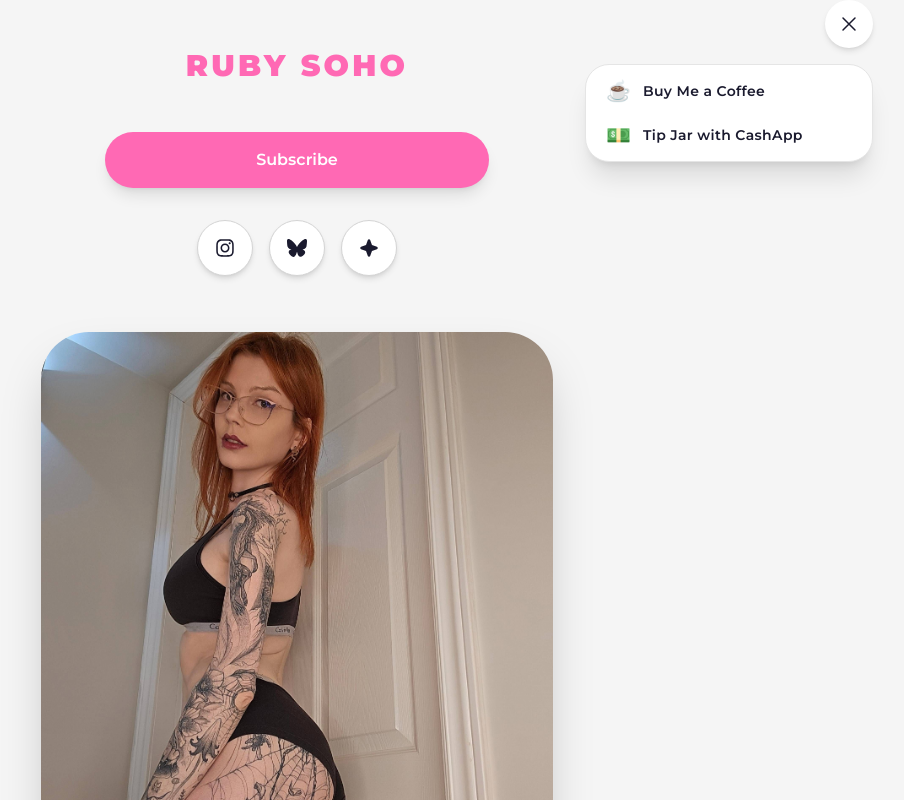
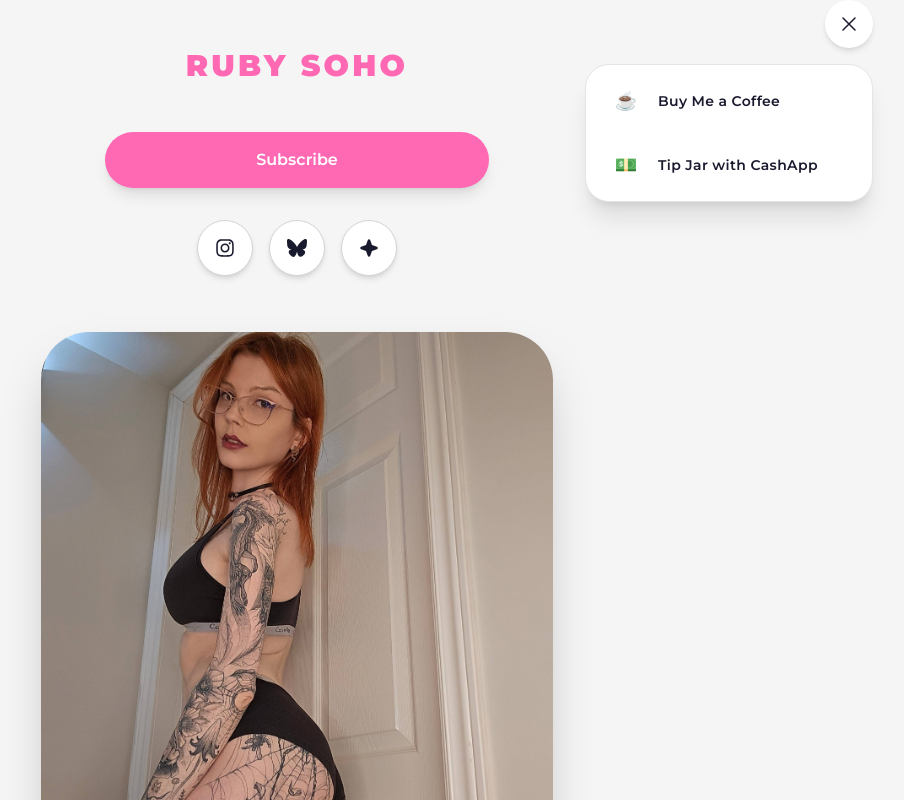
Before and after one commit to 0xTes/ruby-soho, a React (Vite) app: page / in a window 1280 px wide. Both pictures are taken after a click on the button "Open support menu". Shown: the top 800 px of the page, without its empty margins (343-1247 px from the left). Built offline with nearby package versions, Linux system fonts and the light colour scheme.

Commit message:
feat(hero): animate support menu interactions

```diff
--- a/src/components/ui/SupportMenu.jsx
+++ b/src/components/ui/SupportMenu.jsx
@@ -1,11 +1,12 @@
-import { useCallback, useEffect, useRef, useState } from 'react';
+import { useCallback, useEffect, useRef, useState } from "react";
+
 import { AnimatePresence, motion } from "motion/react";
 
-import { brand } from '../../config/brand';
+import { brand } from "../../config/brand";
 
-import Card from './Card';
-import MenuButton from './MenuButton';
-import SupportMenuItem from './SupportMenuItem';
+import Card from "./Card";
+import MenuButton from "./MenuButton";
+import SupportMenuItem from "./SupportMenuItem";
 
 /**
  * Floating support menu.
@@ -55,7 +56,7 @@ function SupportMenu() {
 
   useEffect(() => {
     function handleKeyDown(event) {
-      if (event.key === 'Escape') {
+      if (event.key === "Escape") {
         closeMenu();
       }
     }
@@ -69,17 +70,20 @@ function SupportMenu() {
       }
     }
 
-    document.addEventListener('keydown', handleKeyDown);
-    document.addEventListener('mousedown', handleClickOutside);
+    document.addEventListener("keydown", handleKeyDown);
+    document.addEventListener("mousedown", handleClickOutside);
 
     return () => {
-      document.removeEventListener('keydown', handleKeyDown);
-      document.removeEventListener('mousedown', handleClickOutside);
+      document.removeEventListener("keydown", handleKeyDown);
+      document.removeEventListener("mousedown", handleClickOutside);
     };
   }, [closeMenu]);
 
   return (
-    <div ref={containerRef} className="relative">
+    <div
+      ref={containerRef}
+      className="relative"
+    >
       <MenuButton
         ref={buttonRef}
         isOpen={isOpen}
@@ -108,7 +112,7 @@ function SupportMenu() {
               duration: 0.2,
               ease: "easeOut",
             }}
-           className="absolute right-0 mt-4"
+            className="absolute right-0 mt-4 origin-top-right"
           >
             <Card
               role="menu"
--- a/src/components/ui/SupportMenuItem.jsx
+++ b/src/components/ui/SupportMenuItem.jsx
@@ -1,52 +1,105 @@
+import { forwardRef } from "react";
+
 import { cn } from "../../lib/cn";
 
 /**
  * Renders a single support action inside the SupportMenu.
+ *
+ * Responsibilities:
+ * - renders one support link
+ * - presents an icon and label
+ * - exposes the underlying anchor element
  */
-function SupportMenuItem({
-  icon,
-  label,
-  href,
-  className = "",
-}) {
+const SupportMenuItem = forwardRef(function SupportMenuItem(
+  {
+    icon,
+    label,
+    href,
+    className = "",
+    ...props
+  },
+  ref,
+) {
   return (
     <a
+      ref={ref}
       href={href}
       target="_blank"
       rel="noopener noreferrer"
       className={cn(
-        "flex w-full items-center gap-3",
-        "rounded-xl",
-        "px-4 py-3",
+        "group",
+        "flex",
+        "w-full",
+        "items-center",
+        "gap-3",
+
+        "rounded-2xl",
+
+        "px-4",
+        "py-3",
+
         "text-left",
-        "transition-colors duration-200",
+
+        "transition-all",
+        "duration-200",
+
         "hover:bg-[var(--color-background)]",
+        "hover:-translate-y-0.5",
+
+        "active:translate-y-0",
+
         "focus-visible:outline-none",
         "focus-visible:ring-2",
         "focus-visible:ring-[var(--color-primary)]",
         "focus-visible:ring-offset-2",
+
         className,
       )}
+      {...props}
     >
       <span
         aria-hidden="true"
-        className="text-xl leading-none"
+        className={cn(
+          "flex",
+          "h-10",
+          "w-10",
+          "items-center",
+          "justify-center",
+
+          "rounded-full",
+
+          "bg-white",
+
+          "text-lg",
+
+          "transition-colors",
+          "duration-200",
+
+          "group-hover:text-[var(--color-primary)]",
+        )}
       >
         {icon}
       </span>
 
       <span
-        className="
-          text-sm
-          font-semibold
-          tracking-wide
-          text-[var(--color-text)]
-        "
+        className={cn(
+          "text-sm",
+          "font-semibold",
+
+          "tracking-wide",
+
+          "text-[var(--color-text)]",
+
+          "transition-colors",
+          "duration-200",
+
+          "group-hover:text-[var(--color-primary)]",
+        )}
       >
         {label}
       </span>
     </a>
   );
-}
+});
 
 export default SupportMenuItem;
```
Lines whose indentation alone changed are shown as unchanged.
